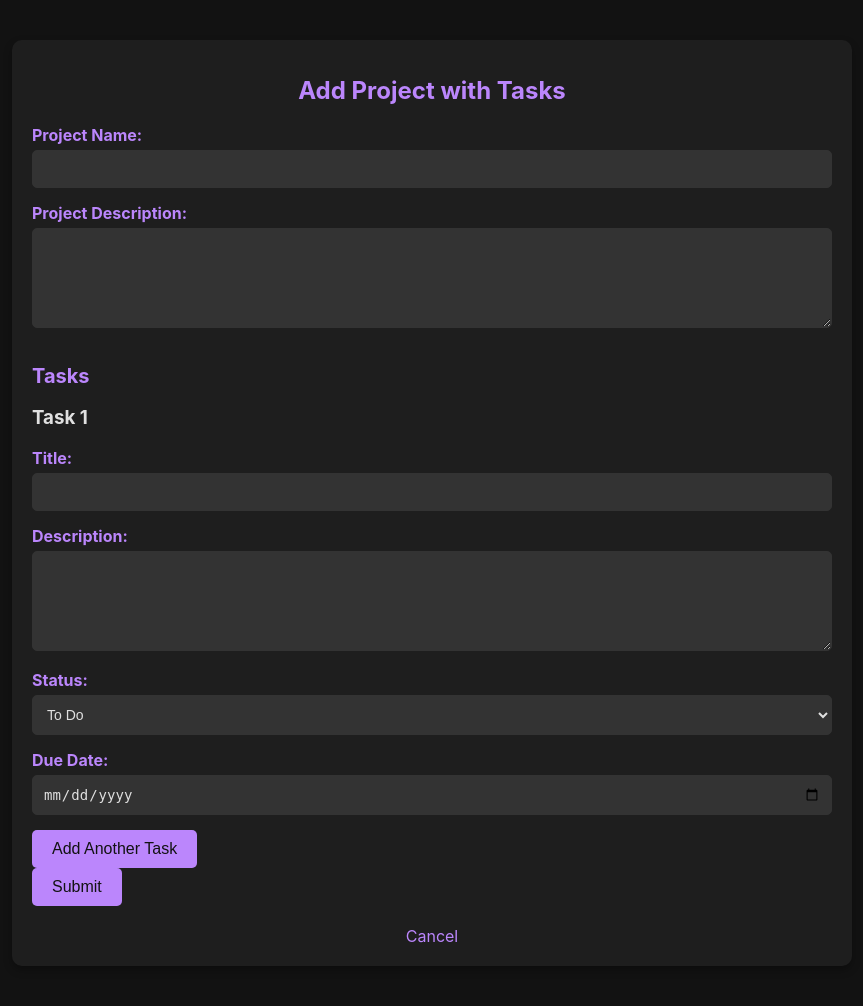
After one commit to sin-server/task-flask, a Flask app: page /add_project_with_tasks in a window 1280 px wide. The commit adds this page. Shown: the whole page, without its empty margins (208-1071 px from the left). Run offline with Flask 3, Linux system fonts and the light colour scheme.

Commit message:
Update with darkmore, task templates, etc

```diff
--- a/app.py
+++ b/app.py
@@ -1,59 +1,58 @@
 import click
 from flask import Flask, render_template, request, redirect, url_for, flash
 from flask_sqlalchemy import SQLAlchemy
-from flask_login import LoginManager, UserMixin, login_user, login_required, logout_user, current_user
 from flask_migrate import Migrate
-from werkzeug.security import generate_password_hash, check_password_hash
-from datetime import datetime
+from datetime import datetime, timedelta
 
-# Initialize Flask app
 app = Flask(__name__)
 app.config['SQLALCHEMY_DATABASE_URI'] = 'sqlite:///tasks.db'
 app.config['SECRET_KEY'] = 'your_secret_key_here'
 
-# Initialize extensions
 db = SQLAlchemy(app)
 migrate = Migrate(app, db)
-login_manager = LoginManager(app)
-login_manager.login_view = 'login'
 
-
-# Database Models
-class User(UserMixin, db.Model):
-    id = db.Column(db.Integer, primary_key=True)
-    username = db.Column(db.String(100), unique=True, nullable=False)
-    password_hash = db.Column(db.String(128), nullable=False)
-    projects = db.relationship('Project', backref='user', lazy=True)
-
-    def set_password(self, password):
-        self.password_hash = generate_password_hash(password)
-
-    def check_password(self, password):
-        return check_password_hash(self.password_hash, password)
-
+# Association table for task dependencies
+task_dependencies = db.Table(
+    'task_dependencies',
+    db.Column('task_id', db.Integer, db.ForeignKey('task.id'), primary_key=True),
+    db.Column('dependency_id', db.Integer, db.ForeignKey('task.id'), primary_key=True)
+)
 
 class Project(db.Model):
     id = db.Column(db.Integer, primary_key=True)
     name = db.Column(db.String(100), nullable=False)
     description = db.Column(db.String(200))
-    user_id = db.Column(db.Integer, db.ForeignKey('user.id'), nullable=False)
     tasks = db.relationship('Task', backref='project', lazy=True)
-
 
 class Task(db.Model):
     id = db.Column(db.Integer, primary_key=True)
     title = db.Column(db.String(100), nullable=False)
     description = db.Column(db.String(200))
     status = db.Column(db.String(50), default='To Do')
-    due_date = db.Column(db.Date)
+    due_date = db.Column(db.Date, default=lambda: (datetime.utcnow() + timedelta(days=2)).date())
     project_id = db.Column(db.Integer, db.ForeignKey('project.id'), nullable=False)
+    dependencies = db.relationship(
+        'Task',  # Self-referential relationship
+        secondary='task_dependencies',  # Association table
+        primaryjoin='Task.id == task_dependencies.c.task_id',
+        secondaryjoin='Task.id == task_dependencies.c.dependency_id',
+        backref='dependents'
+    )
 
+class TaskTemplate(db.Model):
+    id = db.Column(db.Integer, primary_key=True)
+    name = db.Column(db.String(100), nullable=False)
+    description = db.Column(db.String(200))
+    tasks = db.relationship('TemplateTask', backref='template', lazy=True, cascade='all, delete-orphan')
 
-# Flask-Login user loader
-@login_manager.user_loader
-def load_user(user_id):
-    return User.query.get(int(user_id))
-
+class TemplateTask(db.Model):
+    id = db.Column(db.Integer, primary_key=True)
+    title = db.Column(db.String(100), nullable=False)
+    description = db.Column(db.String(200))
+    status = db.Column(db.String(50), default='To Do')
+    due_date_offset = db.Column(db.Integer, default=0)  # Days offset from the project start date
+    template_id = db.Column(db.Integer, db.ForeignKey('task_template.id'), nullable=False
+    )
 
 # CLI command to initialize the database
 @app.cli.command("init-db")
@@ -61,80 +60,136 @@ def init_db():
     db.create_all()
     click.echo("Initialized the database.")
 
-
-# Routes
+# Route to display all projects
 @app.route("/")
-@login_required
 def index():
-    projects = Project.query.filter_by(user_id=current_user.id).all()
+    projects = Project.query.all()
     return render_template("index.html", projects=projects)
 
+@app.route("/add_template", methods=["GET", "POST"])
+def add_template():
+    if request.method == "POST":
+        name = request.form['name']
+        description = request.form['description']
+        task_titles = request.form.getlist('task_title[]')
+        task_descriptions = request.form.getlist('task_description[]')
+        task_due_date_offsets = request.form.getlist('task_due_date_offset[]')
 
-@app.route("/login", methods=["GET", "POST"])
-def login():
+        # Create the template
+        new_template = TaskTemplate(name=name, description=description)
+        db.session.add(new_template)
+        db.session.commit()
+
+        # Add tasks to the template
+        for i in range(len(task_titles)):
+            new_template_task = TemplateTask(
+                title=task_titles[i],
+                description=task_descriptions[i],
+                due_date_offset=int(task_due_date_offsets[i]),
+                template_id=new_template.id
+            )
+            db.session.add(new_template_task)
+
+        db.session.commit()
+        flash('Template created successfully!')
+        return redirect(url_for('index'))
+
+    return render_template("add_template.html")
+
+@app.route("/apply_template/<int:project_id>", methods=["GET", "POST"])
+def apply_template(project_id):
+    project = Project.query.get_or_404(project_id)
+    templates = TaskTemplate.query.all()
+
     if request.method == "POST":
-        username = request.form['username']
-        password = request.form['password']
-        user = User.query.filter_by(username=username).first()
-        if user and user.check_password(password):
-            login_user(user)
-            return redirect(url_for('index'))
-        flash('Invalid username or password')
-    return render_template("login.html")
+        template_id = request.form['template_id']
+        template = TaskTemplate.query.get_or_404(template_id)
 
+        # Create tasks based on the template
+        for template_task in template.tasks:
+            due_date = (datetime.utcnow() + timedelta(days=template_task.due_date_offset)).date()
+            new_task = Task(
+                title=template_task.title,
+                description=template_task.description,
+                status=template_task.status,
+                due_date=due_date,
+                project_id=project_id
+            )
+            db.session.add(new_task)
 
-@app.route("/logout")
-@login_required
-def logout():
-    logout_user()
-    return redirect(url_for('login'))
+        db.session.commit()
+        flash('Template applied successfully!')
+        return redirect(url_for('project_detail', project_id=project_id))
 
+    return render_template("apply_template.html", project_id=project_id, templates=templates)
 
-@app.route("/register", methods=["GET", "POST"])
-def register():
-    if request.method == "POST":
-        username = request.form['username']
-        password = request.form['password']
-        if User.query.filter_by(username=username).first():
-            flash('Username already exists')
-            return redirect(url_for('register'))
-        new_user = User(username=username)
-        new_user.set_password(password)
-        db.session.add(new_user)
-        db.session.commit()
-        login_user(new_user)
-        return redirect(url_for('index'))
-    return render_template("register.html")
-
-
+# Route to add a new project
 @app.route("/add_project", methods=["GET", "POST"])
-@login_required
 def add_project():
     if request.method == "POST":
         name = request.form['name']
         description = request.form['description']
-        new_project = Project(name=name, description=description, user_id=current_user.id)
+        new_project = Project(name=name, description=description)
         db.session.add(new_project)
         db.session.commit()
+        flash('Project added successfully!', 'success')
         return redirect(url_for('index'))
     return render_template("add_project.html")
 
+# Route to add a project with tasks
+@app.route("/add_project_with_tasks", methods=["GET", "POST"])
+def add_project_with_tasks():
+    if request.method == "POST":
+        name = request.form['name']
+        description = request.form['description']
 
+        new_project = Project(name=name, description=description)
+        db.session.add(new_project)
+        db.session.commit()
+
+        task_titles = request.form.getlist('task_title[]')
+        task_descriptions = request.form.getlist('task_description[]')
+        task_statuses = request.form.getlist('task_status[]')
+        task_due_dates = request.form.getlist('task_due_date[]')
+
+        for i in range(len(task_titles)):
+            due_date = None
+            if task_due_dates[i]:
+                try:
+                    due_date = datetime.strptime(task_due_dates[i], '%Y-%m-%d').date()
+                except ValueError:
+                    flash(f'Invalid date format for task {i + 1}. Please use YYYY-MM-DD.', 'error')
+                    continue
+
+            new_task = Task(
+                title=task_titles[i],
+                description=task_descriptions[i],
+                status=task_statuses[i],
+                due_date=due_date,
+                project_id=new_project.id
+            )
+            db.session.add(new_task)
+
+        db.session.commit()
+        flash('Project and tasks added successfully!', 'success')
+        return redirect(url_for('index'))
+
+    return render_template("add_project_with_tasks.html")
+
+# Route to add a task to a project
 @app.route("/add_task/<int:project_id>", methods=["GET", "POST"])
-@login_required
 def add_task(project_id):
     project = Project.query.get_or_404(project_id)
-    if project.user_id != current_user.id:
-        flash('You do not have permission to add tasks to this project')
-        return redirect(url_for('index'))
+    tasks = Task.query.filter_by(project_id=project_id).all()
 
     if request.method == "POST":
         title = request.form['title']
         description = request.form['description']
         status = request.form['status']
         due_date_str = request.form['due_date']
+        dependencies = request.form.getlist('dependencies[]')
 
-        # Convert due_date_str to a date object (or None if empty)
+        # Convert due_date_str to a date object (or use default if empty)
         due_date = None
         if due_date_str:
             try:
@@ -142,45 +197,52 @@ def add_task(project_id):
             except ValueError:
                 flash('Invalid date format. Please use YYYY-MM-DD.')
                 return redirect(url_for('add_task', project_id=project_id))
+        else:
+            # Use the default due date (2 days from now)
+            due_date = (datetime.utcnow() + timedelta(days=2)).date()
 
+        # Create the task
         new_task = Task(
             title=title,
             description=description,
             status=status,
             due_date=due_date,
-            project_id=project_id  # Ensure project_id is set
+            project_id=project_id
         )
         db.session.add(new_task)
         db.session.commit()
+
+        # Add dependencies
+        for dependency_id in dependencies:
+            dependency = Task.query.get(dependency_id)
+            if dependency:
+                new_task.dependencies.append(dependency)
+
+        db.session.commit()
+        flash('Task added successfully!')
         return redirect(url_for('project_detail', project_id=project_id))
 
-    return render_template("add_task.html", project_id=project_id)
+    return render_template("add_task.html", project_id=project_id, tasks=tasks)
 
-
+# Route to display project details
 @app.route("/project_detail/<int:project_id>")
-@login_required
 def project_detail(project_id):
     project = Project.query.get_or_404(project_id)
-    if project.user_id != current_user.id:
-        flash('You do not have permission to view this project')
-        return redirect(url_for('index'))
     return render_template("project_detail.html", project=project)
 
-
+# Route to edit a task
 @app.route("/edit_task/<int:task_id>", methods=["GET", "POST"])
-@login_required
 def edit_task(task_id):
     task = Task.query.get_or_404(task_id)
     project = Project.query.get_or_404(task.project_id)
-    if project.user_id != current_user.id:
-        flash('You do not have permission to edit this task')
-        return redirect(url_for('index'))
+    tasks = Task.query.filter_by(project_id=project.id).all()
 
     if request.method == "POST":
         task.title = request.form['title']
         task.description = request.form['description']
         task.status = request.form['status']
         due_date_str = request.form['due_date']
+        dependencies = request.form.getlist('dependencies[]')
 
         # Convert due_date_str to a date object (or None if empty)
         if due_date_str:
@@ -190,71 +252,75 @@ def edit_task(task_id):
                 flash('Invalid date format. Please use YYYY-MM-DD.')
                 return redirect(url_for('edit_task', task_id=task_id))
 
+        # Update dependencies
+        task.dependencies = []
+        for dependency_id in dependencies:
+            dependency = Task.query.get(dependency_id)
+            if dependency:
+                task.dependencies.append(dependency)
+
         db.session.commit()
+        flash('Task updated successfully!')
         return redirect(url_for('project_detail', project_id=task.project_id))
 
-    return render_template("edit_task.html", task=task)
+    return render_template("edit_task.html", task=task, tasks=tasks)
 
-
+# Route to delete a task
 @app.route("/delete_task/<int:task_id>", methods=["POST"])
-@login_required
 def delete_task(task_id):
     task = Task.query.get_or_404(task_id)
-    project = Project.query.get_or_404(task.project_id)
-    if project.user_id != current_user.id:
-        flash('You do not have permission to delete this task')
-        return redirect(url_for('index'))
+    project_id = task.project_id
 
-    project_id = task.project_id
+    # Remove the task from the dependencies of other tasks
+    for dependent_task in task.dependents:
+        dependent_task.dependencies.remove(task)
+
+    # Delete the task
     db.session.delete(task)
     db.session.commit()
+
+    flash('Task deleted successfully!')
     return redirect(url_for('project_detail', project_id=project_id))
 
-
+# Route to mark a task as complete
 @app.route("/complete_task/<int:task_id>", methods=["POST"])
-@login_required
 def complete_task(task_id):
     task = Task.query.get_or_404(task_id)
     project = Project.query.get_or_404(task.project_id)
-    if project.user_id != current_user.id:
-        flash('You do not have permission to complete this task')
-        return redirect(url_for('index'))
+
+    # Check if all dependencies are completed
+    for dependency in task.dependencies:
+        if dependency.status != 'Done':
+            flash(f'Cannot complete task "{task.title}" because dependency "{dependency.title}" is not done.')
+            return redirect(url_for('project_detail', project_id=task.project_id))
 
     task.status = "Done"
     db.session.commit()
+    flash('Task marked as done!')
     return redirect(url_for('project_detail', project_id=task.project_id))
 
-
+# Route to edit a project
 @app.route("/edit_project/<int:project_id>", methods=["GET", "POST"])
-@login_required
 def edit_project(project_id):
     project = Project.query.get_or_404(project_id)
-    if project.user_id != current_user.id:
-        flash('You do not have permission to edit this project')
-        return redirect(url_for('index'))
 
     if request.method == "POST":
         project.name = request.form['name']
         project.description = request.form['description']
         db.session.commit()
+        flash('Project updated successfully!', 'success')
         return redirect(url_for('index'))
 
     return render_template("edit_project.html", project=project)
 
-
+# Route to delete a project
 @app.route("/delete_project/<int:project_id>", methods=["POST"])
-@login_required
 def delete_project(project_id):
     project = Project.query.get_or_404(project_id)
-    if project.user_id != current_user.id:
-        flash('You do not have permission to delete this project')
-        return redirect(url_for('index'))
-
     db.session.delete(project)
     db.session.commit()
+    flash('Project deleted successfully!', 'success')
     return redirect(url_for('index'))
 
-
-# Run the app
 if __name__ == "__main__":
     app.run(debug=True, port=5000)
--- a/static/main.css
+++ b/static/main.css
@@ -4,8 +4,8 @@ body {
     font-family: -apple-system, BlinkMacSystemFont, "Segoe UI", Roboto, "Helvetica Neue", Arial, sans-serif;
     -webkit-font-smoothing: antialiased;
     -moz-osx-font-smoothing: grayscale;
-    background-color: #f4f4f9;
-    color: #333;
+    background-color: #121212; /* Dark background */
+    color: #e0e0e0; /* Light text */
 }
 
 .App {
@@ -14,26 +14,28 @@ body {
 }
 
 .App-header {
-    background-color: #ffffff;
+    background-color: #1e1e1e; /* Darker background for header */
     padding: 20px;
     border-radius: 10px;
-    box-shadow: 0 4px 8px rgba(0, 0, 0, 0.1);
+    box-shadow: 0 4px 8px rgba(0, 0, 0, 0.3); /* Darker shadow */
     max-width: 800px;
     margin: 20px auto;
 }
 
 h1 {
-    color: #2c3e50;
+    color: #bb86fc; /* Light purple for headers */
     margin-bottom: 20px;
+    font-size: 24px;
 }
 
 h2 {
-    color: #34495e;
+    color: #bb86fc; /* Light purple for subheaders */
     margin-bottom: 10px;
+    font-size: 20px;
 }
 
 p {
-    color: #666;
+    color: #e0e0e0; /* Light text for paragraphs */
     line-height: 1.6;
 }
 
@@ -47,7 +49,7 @@ label {
     display: block;
     margin-bottom: 5px;
     font-weight: bold;
-    color: #2c3e50;
+    color: #bb86fc; /* Light purple for labels */
 }
 
 input[type="text"],
@@ -58,10 +60,12 @@ select {
     width: 100%;
     padding: 10px;
     margin-bottom: 15px;
-    border: 1px solid #ddd;
+    border: 1px solid #333; /* Darker border */
     border-radius: 5px;
-    font-size: 16px;
+    font-size: 14px;
     box-sizing: border-box;
+    background-color: #333; /* Dark input background */
+    color: #e0e0e0; /* Light text for inputs */
 }
 
 textarea {
@@ -69,9 +73,10 @@ textarea {
     min-height: 100px;
 }
 
+/* Buttons */
 button {
-    background-color: #3498db;
-    color: white;
+    background-color: #bb86fc; /* Light purple for buttons */
+    color: #121212; /* Dark text for buttons */
     border: none;
     padding: 10px 20px;
     border-radius: 5px;
@@ -81,18 +86,19 @@ button {
 }
 
 button:hover {
-    background-color: #2980b9;
+    background-color: #3700b3; /* Darker purple on hover */
+    color: #e0e0e0; /* Light text on hover for better contrast */
 }
 
 /* Links */
 a {
-    color: #3498db;
+    color: #bb86fc; /* Light purple for links */
     text-decoration: none;
     transition: color 0.3s ease;
 }
 
 a:hover {
-    color: #2980b9;
+    color: #3700b3; /* Darker purple on hover */
 }
 
 /* Lists */
--- /dev/null
+++ b/templates/add_project_with_tasks.html
@@ -0,0 +1,86 @@
+<!DOCTYPE html>
+<html lang="en">
+<head>
+    <meta charset="UTF-8">
+    <meta name="viewport" content="width=device-width, initial-scale=1.0">
+    <title>Add Project with Tasks</title>
+    <link rel="stylesheet" href="{{ url_for('static', filename='main.css') }}">
+    <script>
+        function addTaskField() {
+            const taskFields = document.getElementById('task-fields');
+            const taskCount = taskFields.children.length;
+
+            const newTaskField = document.createElement('div');
+            newTaskField.classList.add('task-field');
+            newTaskField.innerHTML = `
+                <h3>Task ${taskCount + 1}</h3>
+                <label for="task_title_${taskCount}">Title:</label>
+                <input type="text" id="task_title_${taskCount}" name="task_title[]" required>
+                <br>
+                <label for="task_description_${taskCount}">Description:</label>
+                <textarea id="task_description_${taskCount}" name="task_description[]"></textarea>
+                <br>
+                <label for="task_status_${taskCount}">Status:</label>
+                <select id="task_status_${taskCount}" name="task_status[]">
+                    <option value="To Do">To Do</option>
+                    <option value="In Progress">In Progress</option>
+                    <option value="Done">Done</option>
+                </select>
+                <br>
+                <label for="task_due_date_${taskCount}">Due Date:</label>
+                <input type="date" id="task_due_date_${taskCount}" name="task_due_date[]">
+                <br>
+                <button type="button" onclick="removeTaskField(this)">Remove Task</button>
+            `;
+            taskFields.appendChild(newTaskField);
+        }
+
+        function removeTaskField(button) {
+            const taskField = button.parentElement;
+            taskField.remove();
+        }
+    </script>
+</head>
+<body>
+    <div class="App">
+        <header class="App-header">
+            <h1>Add Project with Tasks</h1>
+            <form method="POST">
+                <label for="name">Project Name:</label>
+                <input type="text" id="name" name="name" required>
+                <br>
+                <label for="description">Project Description:</label>
+                <textarea id="description" name="description"></textarea>
+                <br>
+                <h2>Tasks</h2>
+                <div id="task-fields">
+                    <!-- Initial task field -->
+                    <div class="task-field">
+                        <h3>Task 1</h3>
+                        <label for="task_title_0">Title:</label>
+                        <input type="text" id="task_title_0" name="task_title[]" required>
+                        <br>
+                        <label for="task_description_0">Description:</label>
+                        <textarea id="task_description_0" name="task_description[]"></textarea>
+                        <br>
+                        <label for="task_status_0">Status:</label>
+                        <select id="task_status_0" name="task_status[]">
+                            <option value="To Do">To Do</option>
+                            <option value="In Progress">In Progress</option>
+                            <option value="Done">Done</option>
+                        </select>
+                        <br>
+                        <label for="task_due_date_0">Due Date:</label>
+                        <input type="date" id="task_due_date_0" name="task_due_date[]">
+                        <br>
+                    </div>
+                </div>
+                <button type="button" onclick="addTaskField()">Add Another Task</button>
+                <br>
+                <button type="submit">Submit</button>
+            </form>
+            <a href="{{ url_for('index') }}">Cancel</a>
+        </header>
+    </div>
+</body>
+</html>
```
Also changed, not shown: other parts of static/main.css (+39 -39 lines), templates/add_task.html (+7 -0 lines), templates/add_template.html (added, +72 -0 lines), templates/apply_template.html (added, +27 -0 lines), templates/edit_task.html (renamed from static/edit_task.html, +16 -4 lines), templates/index.html (+8 -3 lines), templates/project_detail.html (+7 -5 lines), README.md, instance/tasks.db, tasks.db (deleted).
